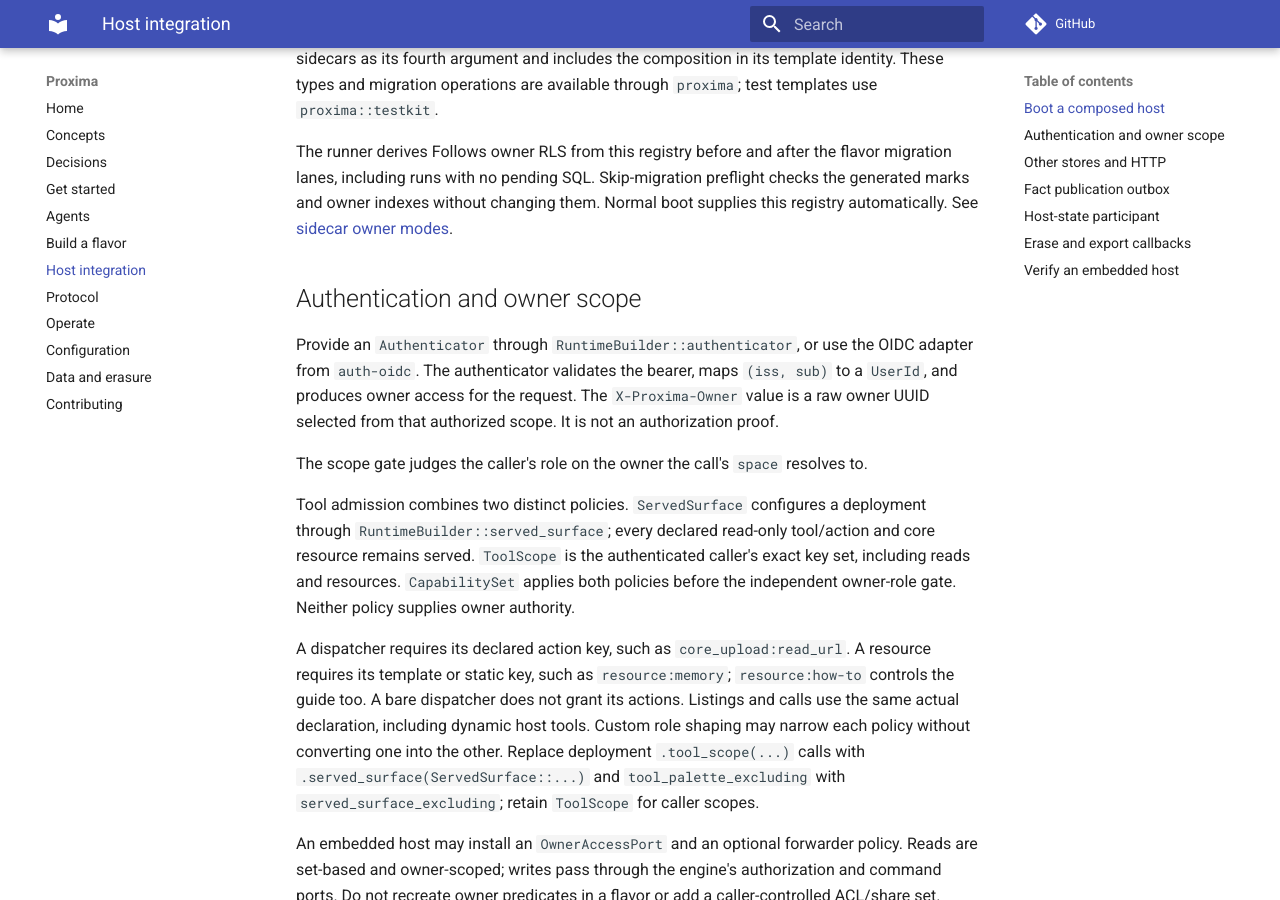
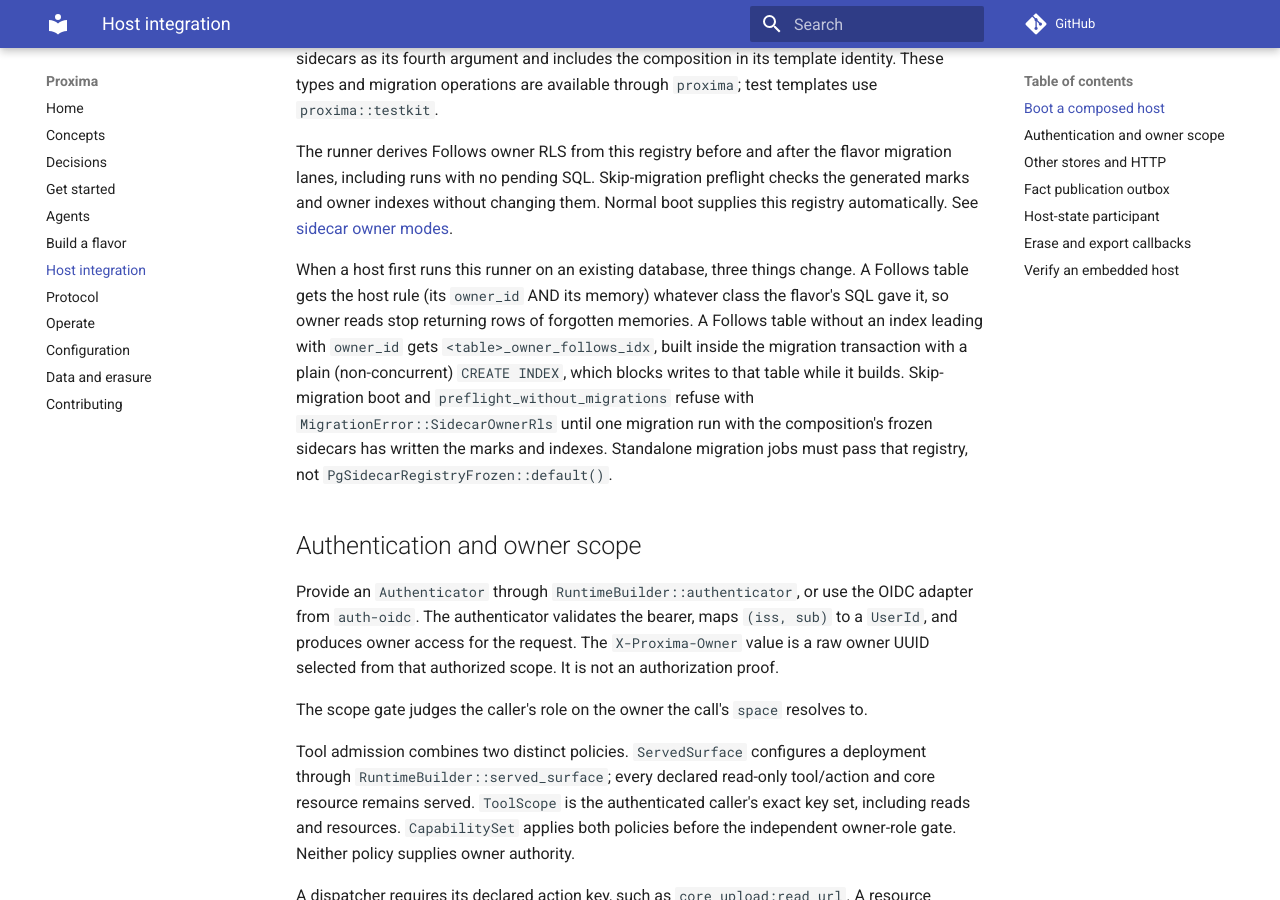
Before and after one commit to Aquilo-Solution-S/Proxima, an MkDocs documentation site: the page built from docs/host-integration.md, in a window 1280 px wide and 900 px high, scrolled down 2036 px. Built offline with MkDocs 1.6.1 and Material for MkDocs 9.7.7, drawn with Linux system fonts in a browser that asks for light colours; comment, search, counter and statistics services are not loaded.

Commit message:
docs(storage): cite live docs in owner-RLS comments and document the Follows upgrade effects
The install_owner_rls and install_owner_rls_table comments and a
dev-migrate doc comment cited docs/09, which was removed. They now point
at build-a-flavor and host-integration.

host-integration and build-a-flavor now state what the first
registry-aware migration run does to an existing database. A Follows table
gets the host rule whatever class the flavor gave it, so forgotten rows
leave owner reads. A missing owner index is built with a plain CREATE
INDEX inside the migration transaction. Skip-migration boot and preflight
refuse until a run with the composition's frozen sidecars. These are the
behaviour effects 200fe438's Upgrade footer left out.

Refs #474

```diff
--- a/docs/host-integration.md
+++ b/docs/host-integration.md
@@ -101,6 +101,18 @@ flavor migration lanes, including runs with no pending SQL. Skip-migration
 preflight checks the generated marks and owner indexes without changing them.
 Normal boot supplies this registry automatically. See
 [sidecar owner modes](build-a-flavor.md#2-persist-the-typed-payload).
+
+When a host first runs this runner on an existing database, three
+things change. A Follows table gets the host rule (its `owner_id` AND its
+memory) whatever class the flavor's SQL gave it, so owner reads stop
+returning rows of forgotten memories. A Follows table without an index
+leading with `owner_id` gets `<table>_owner_follows_idx`, built inside the
+migration transaction with a plain (non-concurrent) `CREATE INDEX`, which
+blocks writes to that table while it builds. Skip-migration boot and
+`preflight_without_migrations` refuse with `MigrationError::SidecarOwnerRls`
+until one migration run with the composition's frozen sidecars has written
+the marks and indexes. Standalone migration jobs must pass that registry,
+not `PgSidecarRegistryFrozen::default()`.
 
 ## Authentication and owner scope
 
```
Also changed, not shown: docs/build-a-flavor.md (+4 -0 lines), 2 other files.
